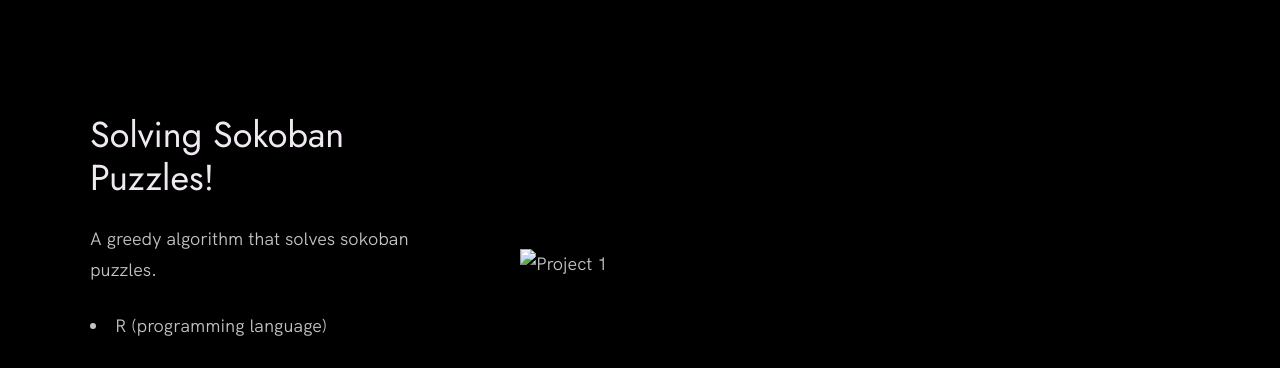
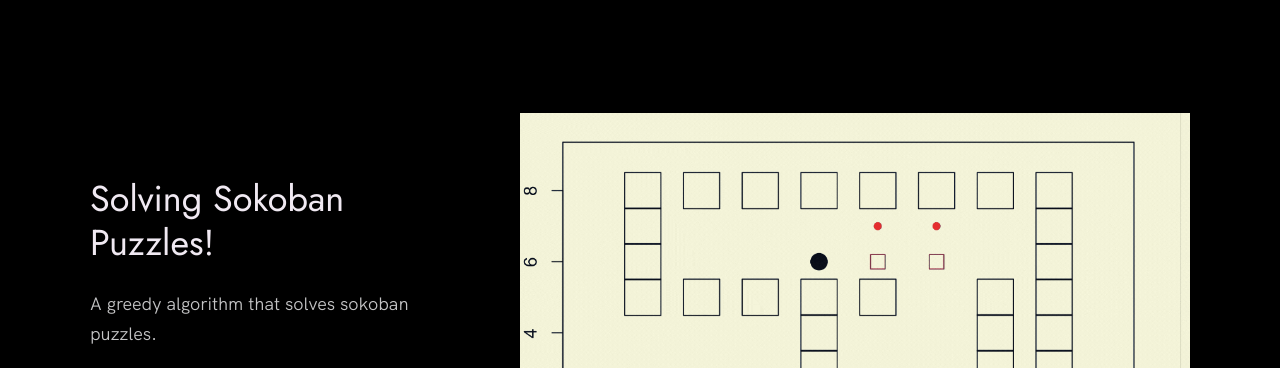
Before and after one commit to hamzazizkhan/hamzazizkhan.github.io, a plain HTML site: page index.html in a window 1280 px wide. Shown: the part 1590-1958 px from the top of the page. Drawn offline with Linux system fonts and the light colour scheme.

Commit message:
correct file path for image

```diff
--- a/index.html
+++ b/index.html
@@ -124,7 +124,7 @@
               </div>
             </div>
             <div class="work__image-box">
-              <img src="soko.gif" class="work__image" alt="Project 1" />
+              <img src="./images/soko.gif" class="work__image" alt="Project 1" />
             </div>
           </div>
 
```
